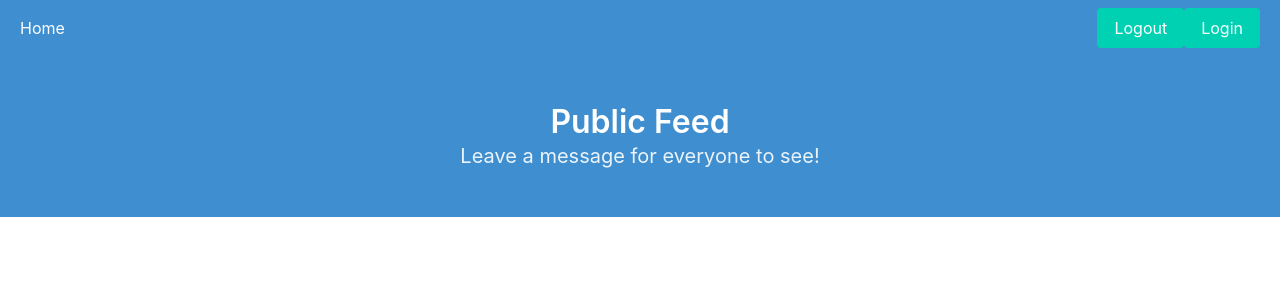
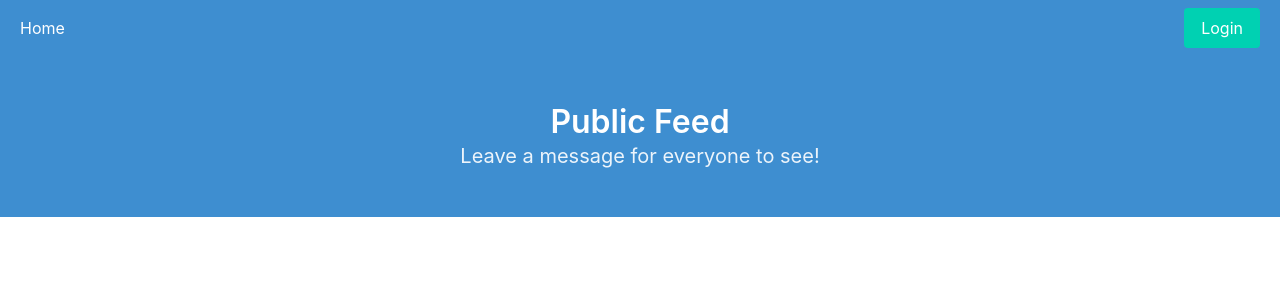
Before and after one commit to dyjung123/garrage_box, a Django app: page /authapp/ in a window 1280 px wide. Shown: the top 300 px of the page. Run offline with Django 3.2, Linux system fonts and the light colour scheme; parts of the project's set-up code (start-up, migrations or seed data) failed here and were passed over.

Commit message:
fix: Modify to show login/logout button according to login status and Change the logout url and login/logout redirect url

```diff
--- a/app/authapp/templates/authapp/base.html
+++ b/app/authapp/templates/authapp/base.html
@@ -17,12 +17,11 @@
         <div class="navbar-end pr-2">
           <div class="navbar-item">
             <div class="buttons">
-              <AmpContent>
-                <a class="button is-primary" href="/logout/">Logout</a>
-              </AmpContent>
-              <NonAmpContent>
-                <a class="button is-primary" href="/login/auth0">Login</a>
-              </NonAmpContent>
+              {% if user.is_authenticated %}
+              <a class="button is-primary" href="/logout/">Logout</a>
+              {% else %}
+              <a class="button is-primary" href="/login/auth0">Login</a>
+              {% endif %}
             </div>
           </div>
         </div>
--- a/app/authapp/urls.py
+++ b/app/authapp/urls.py
@@ -4,5 +4,4 @@ from . import views
 urlpatterns = [
     path('', views.index, name='index'),
     path('reports/', views.reports, name='reports'),
-    path('logout/', views.logout, name='logout'),
 ]
--- a/app/time_table/settings.py
+++ b/app/time_table/settings.py
@@ -31,8 +31,8 @@ AUTHENTICATION_BACKENDS = {
 }
 
 LOGIN_URL = '/login/auth0'
-LOGIN_REDIRECT_URL = '/'
-LOGOUT_REDIRECT_URL = '/'
+LOGIN_REDIRECT_URL = '/authapp/'
+LOGOUT_REDIRECT_URL = '/authapp/'
 
 # Build paths inside the project like this: BASE_DIR / 'subdir'.
 BASE_DIR = Path(__file__).resolve().parent.parent
--- a/app/time_table/urls.py
+++ b/app/time_table/urls.py
@@ -19,11 +19,13 @@ from django.conf.urls import url, include
 from django.conf.urls.static import static
 
 from upload.views import image_upload
+from authapp.views import logout
 from table.urls import router as table_router
 
 urlpatterns = [
     url('', include('social_django.urls')),
     url(r'^$', image_upload, name="upload"),
+    url(r'^logout/', logout, name='logout'),
     url(r'^admin/', admin.site.urls),
     url(r'^api/', include(table_router.urls)),
     url(r'^authapp/', include('authapp.urls')),
```
